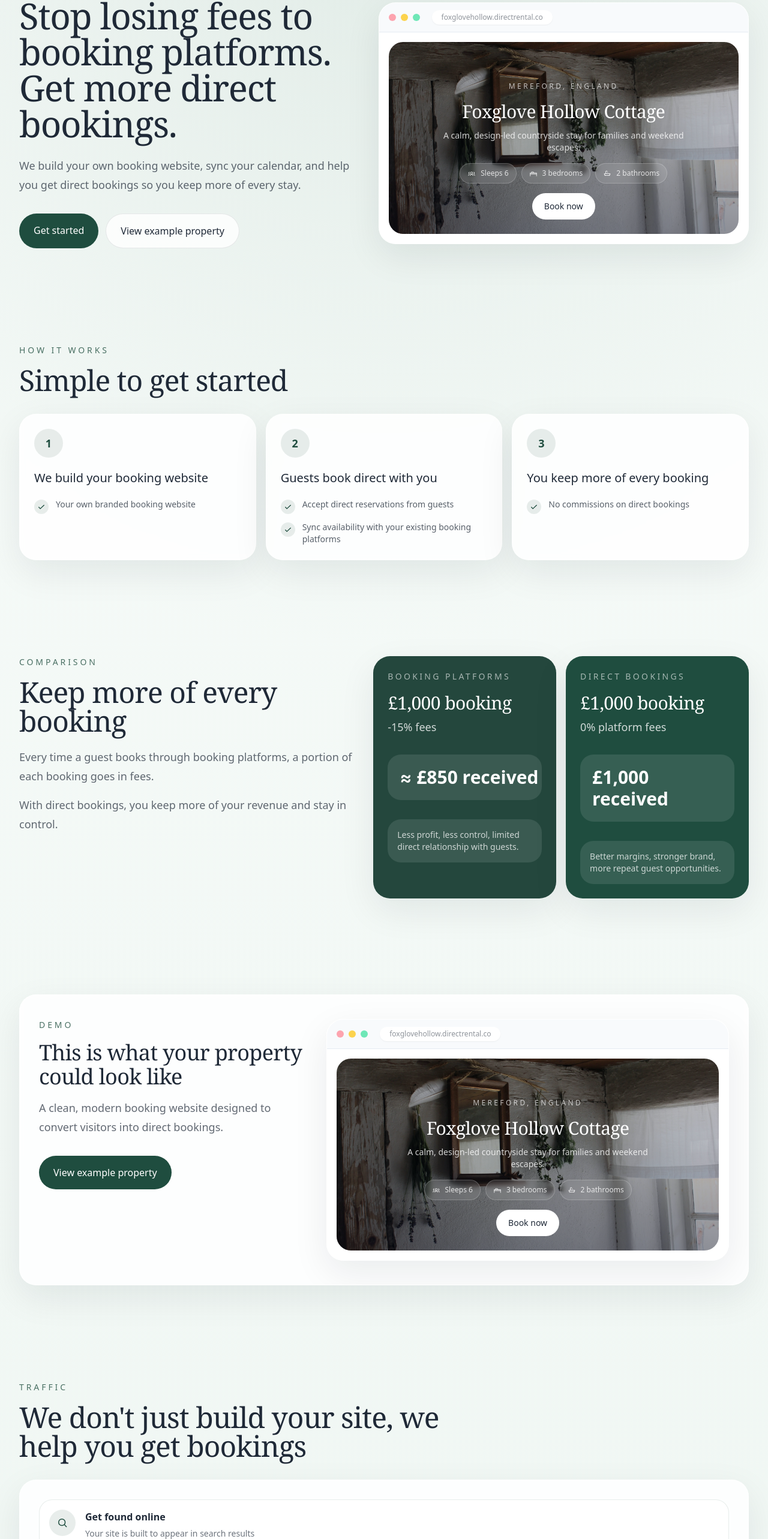
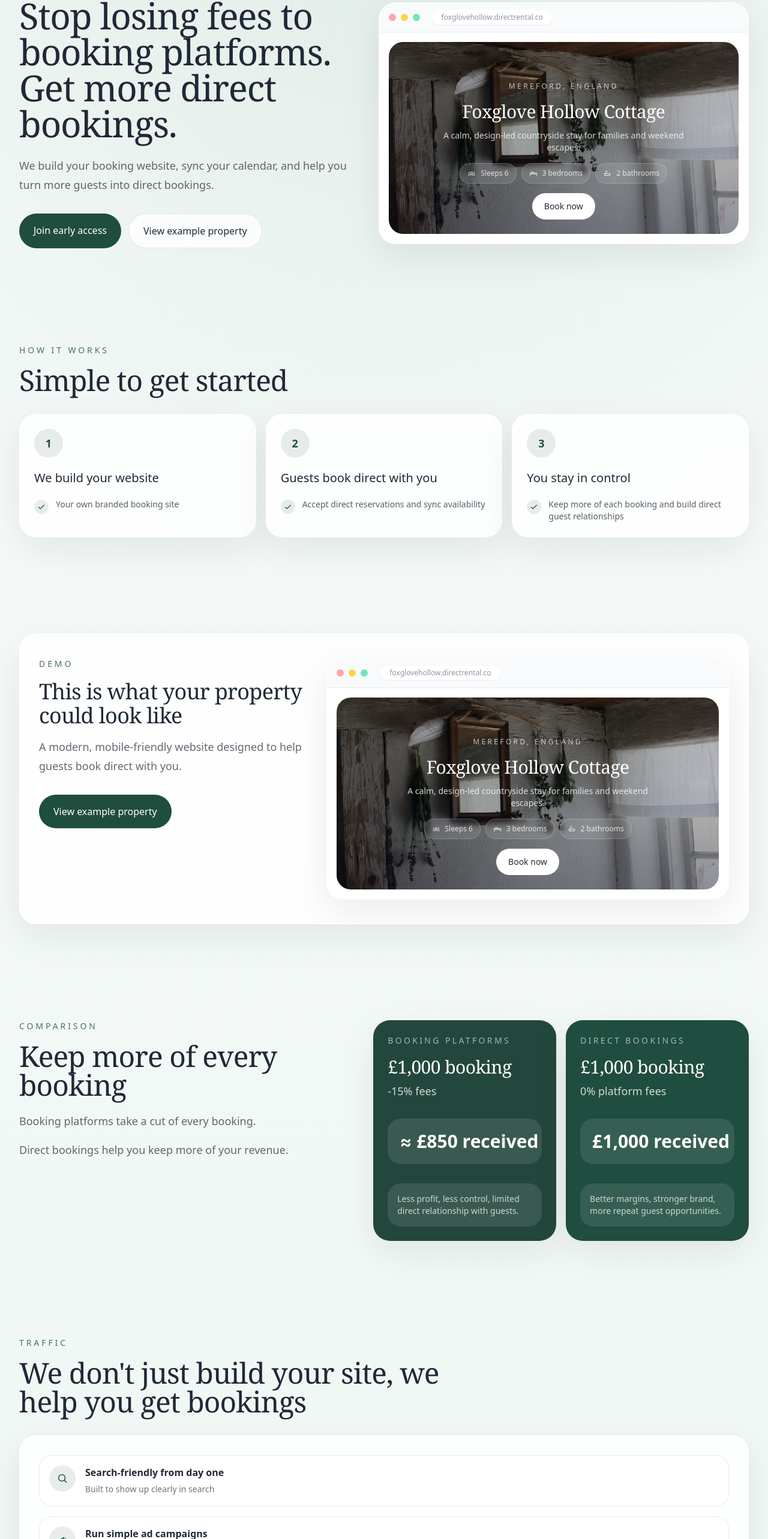
Before and after one commit to chrisoliverwebb/direct-rental, a React (Vite) app: page / in a window 1280 px wide. Shown: the part 186-2752 px from the top of the page at 60% size. Built offline with nearby package versions, Linux system fonts and the light colour scheme.

Commit message:
improve copy

```diff
--- a/src/components/SiteHeader.tsx
+++ b/src/components/SiteHeader.tsx
@@ -17,7 +17,7 @@ export function SiteHeader() {
           href="/#lead-form"
           className="rounded-full bg-pine px-5 py-3 text-sm font-medium text-white transition hover:bg-pine/90"
         >
-          Get started
+          Join early access
         </a>
       </div>
     </header>
--- a/src/pages/HomePage.tsx
+++ b/src/pages/HomePage.tsx
@@ -20,15 +20,15 @@ export function HomePage() {
               Stop losing fees to booking platforms. Get more direct bookings.
             </h1>
             <p className="mt-6 max-w-xl text-lg leading-8 text-ink/70">
-              We build your own booking website, sync your calendar, and help you get direct bookings
-              so you keep more of every stay.
+              We build your booking website, sync your calendar, and help you turn more guests into
+              direct bookings.
             </p>
             <div className="mt-8 flex flex-col gap-3 sm:flex-row">
               <a
                 href="#lead-form"
                 className="rounded-full bg-pine px-6 py-4 text-center text-base font-medium text-white transition hover:bg-pine/90"
               >
-                Get started
+                Join early access
               </a>
               <Link
                 to="/demo"
@@ -50,19 +50,16 @@ export function HomePage() {
           <div className="mt-8 grid gap-4 sm:grid-cols-3">
             {[
               {
-                title: "We build your booking website",
-                points: ["Your own branded booking website"],
+                title: "We build your website",
+                points: ["Your own branded booking site"],
               },
               {
                 title: "Guests book direct with you",
-                points: [
-                  "Accept direct reservations from guests",
-                  "Sync availability with your existing booking platforms",
-                ],
+                points: ["Accept direct reservations and sync availability"],
               },
               {
-                title: "You keep more of every booking",
-                points: ["No commissions on direct bookings"],
+                title: "You stay in control",
+                points: ["Keep more of each booking and build direct guest relationships"],
               },
             ].map((step, index) => (
               <div key={step.title} className="card-surface p-6">
@@ -86,17 +83,37 @@ export function HomePage() {
         </div>
       </section>
 
+      <section className="container-shell section-spacing">
+        <div className="card-surface overflow-hidden">
+          <div className="grid gap-8 px-6 py-8 sm:px-8 sm:py-10 lg:grid-cols-[0.8fr_1.2fr]">
+            <div className="max-w-lg">
+              <p className="text-sm uppercase tracking-[0.28em] text-pine/80">Demo</p>
+              <h2 className="mt-4 text-4xl text-ink">This is what your property could look like</h2>
+              <p className="mt-4 text-lg leading-8 text-ink/70">
+                A modern, mobile-friendly website designed to help guests book direct with you.
+              </p>
+              <Link
+                to="/demo"
+                className="mt-8 inline-flex rounded-full bg-pine px-6 py-4 text-base font-medium text-white transition hover:bg-pine/90"
+              >
+                View example property
+              </Link>
+            </div>
+            <BrowserPreview />
+          </div>
+        </div>
+      </section>
+
       <section id="pricing" className="container-shell section-spacing">
         <div className="grid gap-6 lg:grid-cols-[0.95fr_1.05fr]">
           <div className="max-w-xl">
             <p className="text-sm uppercase tracking-[0.28em] text-pine/80">Comparison</p>
             <h2 className="mt-4 text-4xl text-ink sm:text-5xl">Keep more of every booking</h2>
             <p className="mt-5 text-lg leading-8 text-ink/70">
-              Every time a guest books through booking platforms, a portion of each booking goes in
-              fees.
+              Booking platforms take a cut of every booking.
             </p>
             <p className="mt-4 text-lg leading-8 text-ink/70">
-              With direct bookings, you keep more of your revenue and stay in control.
+              Direct bookings help you keep more of your revenue.
             </p>
           </div>
           <div className="grid gap-4 sm:grid-cols-2">
@@ -122,33 +139,12 @@ export function HomePage() {
                 <p className="text-lg text-white/80">0% platform fees</p>
               </div>
               <div className="mt-8 rounded-[22px] bg-white/10 p-5">
-                <p className="text-3xl font-semibold">£1,000 received</p>
+                <p className="whitespace-nowrap text-3xl font-semibold">£1,000 received</p>
               </div>
               <div className="mt-8 rounded-[22px] bg-white/10 p-4 text-sm text-white/75">
                 Better margins, stronger brand, more repeat guest opportunities.
               </div>
             </div>
-          </div>
-        </div>
-      </section>
-
-      <section className="container-shell section-spacing">
-        <div className="card-surface overflow-hidden">
-          <div className="grid gap-8 px-6 py-8 sm:px-8 sm:py-10 lg:grid-cols-[0.8fr_1.2fr]">
-            <div className="max-w-lg">
-              <p className="text-sm uppercase tracking-[0.28em] text-pine/80">Demo</p>
-              <h2 className="mt-4 text-4xl text-ink">This is what your property could look like</h2>
-              <p className="mt-4 text-lg leading-8 text-ink/70">
-                A clean, modern booking website designed to convert visitors into direct bookings.
-              </p>
-              <Link
-                to="/demo"
-                className="mt-8 inline-flex rounded-full bg-pine px-6 py-4 text-base font-medium text-white transition hover:bg-pine/90"
-              >
-                View example property
-              </Link>
-            </div>
-            <BrowserPreview />
           </div>
         </div>
       </section>
@@ -164,23 +160,23 @@ export function HomePage() {
           <div className="mt-8 card-surface grid gap-4 p-6 sm:p-8">
             {[
               {
-                title: "Get found online",
-                copy: "Your site is built to appear in search results",
+                title: "Search-friendly from day one",
+                copy: "Built to show up clearly in search",
                 icon: <SearchIcon />,
               },
               {
-                title: "Bring in visitors",
-                copy: "Use simple ads and social channels to drive traffic",
+                title: "Run simple ad campaigns",
+                copy: "Send traffic from Google or social media",
                 icon: <MegaphoneIcon />,
               },
               {
-                title: "We guide you",
-                copy: "Clear, practical steps - no marketing experience needed",
+                title: "Clear guidance",
+                copy: "Practical help without marketing jargon",
                 icon: <GuideIcon />,
               },
               {
-                title: "Convert to direct bookings",
-                copy: "Turn traffic into bookings you control",
+                title: "Turn visits into direct bookings",
+                copy: "Direct guests to your own site, not just platforms",
                 icon: <SparkArrowIcon />,
               },
             ].map((item) => (
@@ -205,11 +201,9 @@ export function HomePage() {
         <div className="card-surface p-6 sm:p-8">
           <div className="mx-auto mb-8 max-w-2xl text-center">
             <p className="text-sm uppercase tracking-[0.28em] text-pine/80">Early access</p>
-            <h2 className="mt-4 text-4xl text-ink sm:text-5xl">
-              Stop relying only on booking platforms
-            </h2>
+            <h2 className="mt-4 text-4xl text-ink sm:text-5xl">Get your own direct booking website</h2>
             <p className="mt-4 text-lg leading-8 text-ink/70">
-              Join early access to get your own direct booking website.
+              Join early access to be one of the first to launch your own direct booking site.
             </p>
           </div>
           <div className="mx-auto w-full max-w-3xl">
```
